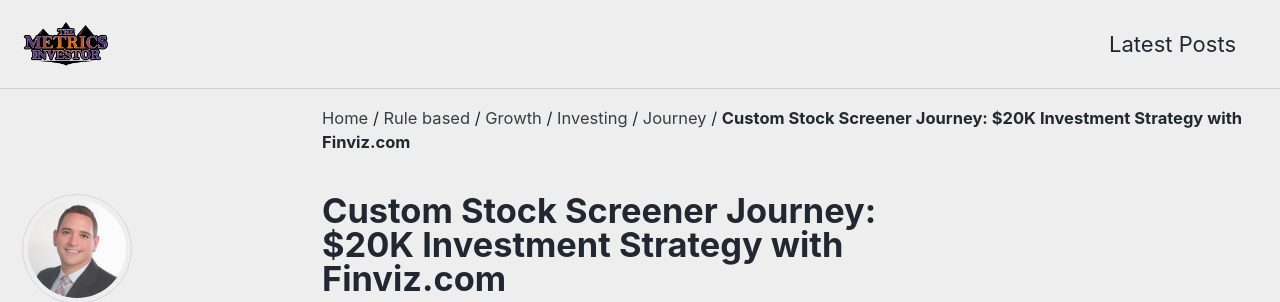
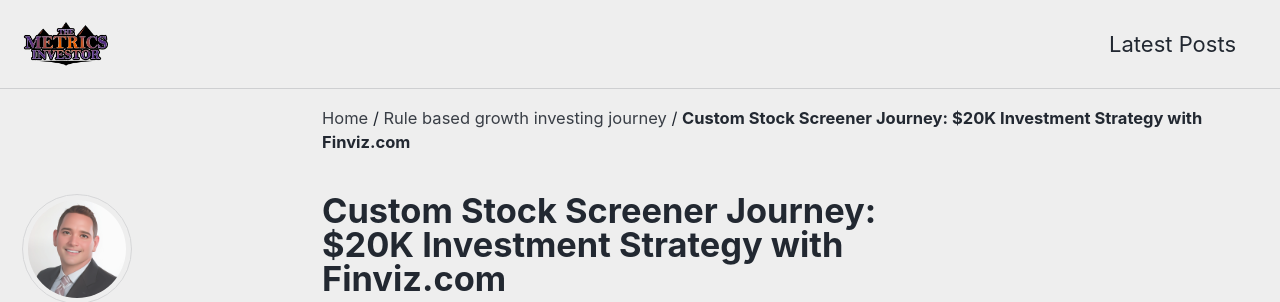
Before and after one commit to BreathHolder/TheMetricsInvestor, a Jekyll site: the page built from _posts/2024-12-31-rule-based-growth-investing-journey-part-01.md, in a window 1280 px wide and 900 px high. Shown: the top 302 px of the window. Built offline with Jekyll 4.4.1, drawn with Linux system fonts in a browser that asks for light colours; cached includes are drawn as plain includes.

Commit message:
fix category info

```diff
--- a/_posts/2024-12-31-rule-based-growth-investing-journey-part-01.md
+++ b/_posts/2024-12-31-rule-based-growth-investing-journey-part-01.md
@@ -3,7 +3,7 @@
 title: "Custom Stock Screener Journey: $20K Investment Strategy with Finviz.com"
 description: "Join my five-year journey using a custom stock screener built with Finviz.com. Follow the $20K investment strategy designed to identify high-growth, profitable stocks."
 date: 2024-12-29
-categories: Rule-Based Growth Investing Journey
+categories: Rule-Based-Growth-Investing-Journey
 tags:
   - Screener
   - Experiment
```
